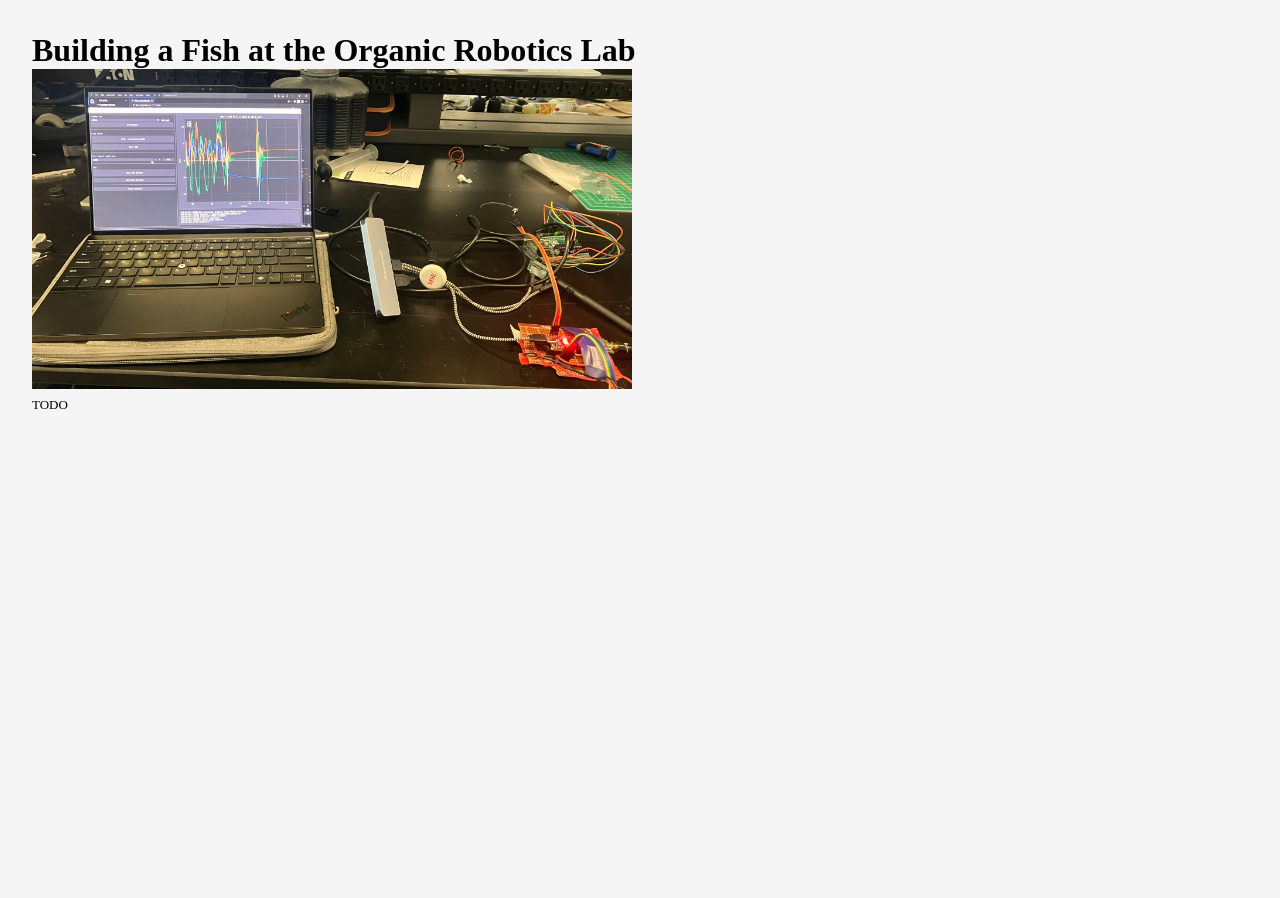
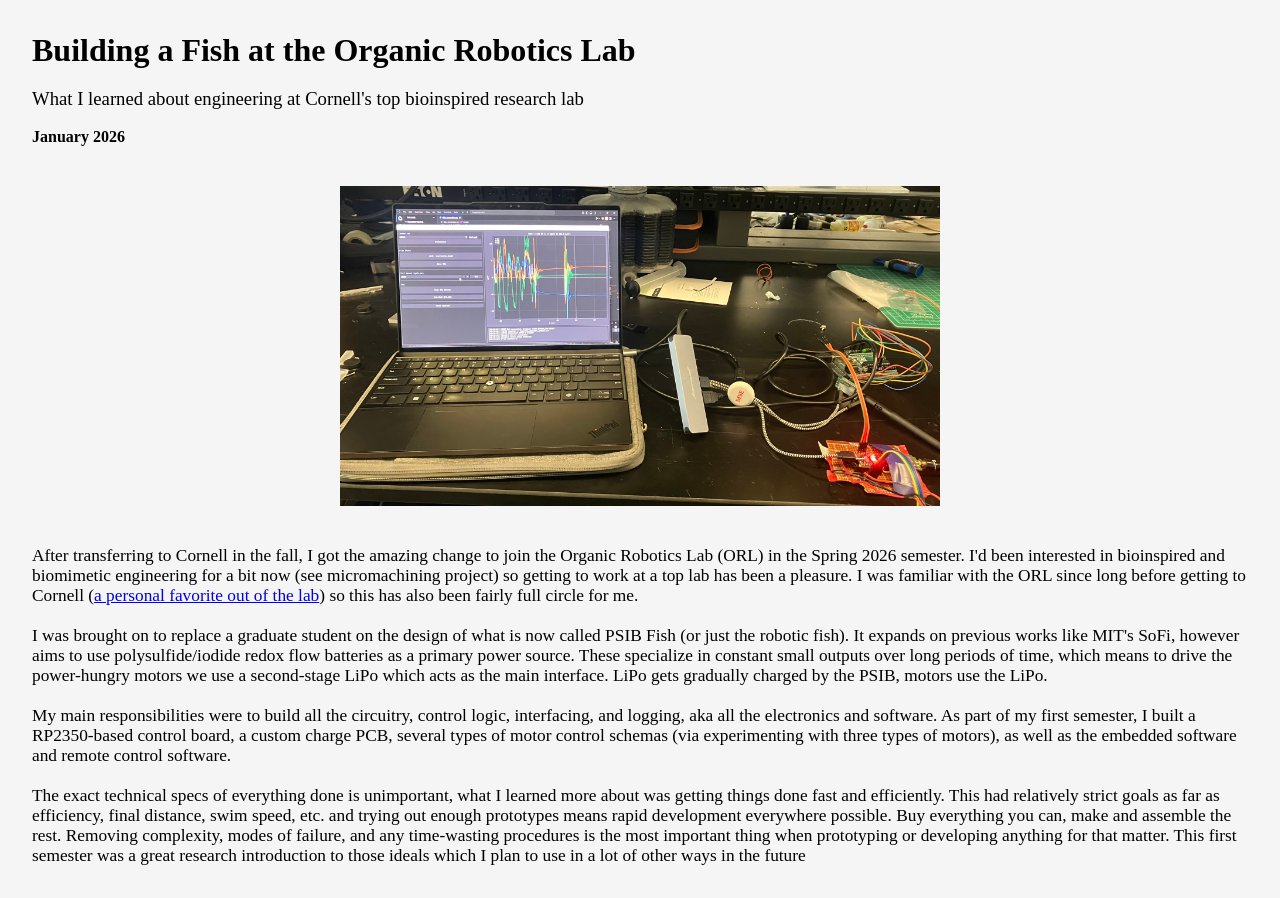
Before and after one commit to iBrushC/iBrushC.github.io, a plain HTML site: page index.html in a window 1280 px wide. Both pictures are taken after a click on the element 178 px from the left and 424 px from the top of the page. Before the commit the page ends 800 px from the top, so only its background shows below. Drawn offline with Linux system fonts and the light colour scheme; a web font is replaced by a local one.

Commit message:
Added ORL post

```diff
--- a/index.html
+++ b/index.html
@@ -25,8 +25,12 @@
     <div class="post-content">
         <div class="header">
             <h1 id="post-title">Post Title</h1>
+            <h3 id="post-desc">Post Description</h3>
+            <h4 id="post-date">Post Date</h4>
+        </div>
+        <div class="post-content-body">
             <div id="post-image"></div>
-            <p id="post-content">Post Content</p>
+            <p id="post-body-text">Post Content</p>
         </div>
     </div>
     <script src="load.js"></script>
--- a/page.js
+++ b/page.js
@@ -24,8 +24,10 @@ const switchPage = async (newPage) => {
         // Set content
         const postObj = await getPost(newPage);
         document.getElementById("post-title").innerHTML = postObj.title;
-        document.getElementById("post-image").style = `background: url(media/${postObj.image}) center / cover no-repeat; height: 40vh; max-width: 600px;`;
-        document.getElementById("post-content").innerHTML = postObj.content;
+        document.getElementById("post-desc").innerHTML = postObj.desc;
+        document.getElementById("post-date").innerHTML = postObj.date;
+        document.getElementById("post-image").style.background = `url(media/${postObj.image}) center / cover no-repeat`;
+        document.getElementById("post-body-text").innerHTML = postObj.content;
     }
 }
 
--- a/posts/organic-robotics-lab.md
+++ b/posts/organic-robotics-lab.md
@@ -1,7 +1,20 @@
 Title: Building a Fish at the Organic Robotics Lab
-Description: TODO
+Description: What I learned about engineering at Cornell's top bioinspired research lab
 Image: organic_robotics_lab.JPEG
 Tags: Research
 Date: January 2026
 Content:
-TODO
+
+After transferring to Cornell in the fall, I got the amazing change to join the Organic Robotics Lab (ORL) in the Spring 2026 semester. I'd been interested in bioinspired and biomimetic engineering for a bit now (see micromachining project) so getting to work at a top lab has been a pleasure. I was familiar with the ORL since long before getting to Cornell (<a  href="https://news.cornell.edu/stories/2024/08/biohybrid-robots-controlled-electrical-impulses-mushrooms">a personal favorite out of the lab</a>) so this has also been fairly full circle for me.
+
+<br><br>
+
+I was brought on to replace a graduate student on the design of what is now called PSIB Fish (or just the robotic fish). It expands on previous works like MIT's SoFi, however aims to use polysulfide/iodide redox flow batteries as a primary power source. These specialize in constant small outputs over long periods of time, which means to drive the power-hungry motors we use a second-stage LiPo which acts as the main interface. LiPo gets gradually charged by the PSIB, motors use the LiPo.
+
+<br><br>
+
+My main responsibilities were to build all the circuitry, control logic, interfacing, and logging, aka all the electronics and software. As part of my first semester, I built a RP2350-based control board, a custom charge PCB, several types of motor control schemas (via experimenting with three types of motors), as well as the embedded software and remote control software.
+
+<br><br>
+
+The exact technical specs of everything done is unimportant, what I learned more about was getting things done fast and efficiently. This had relatively strict goals as far as efficiency, final distance, swim speed, etc. and trying out enough prototypes means rapid development everywhere possible. Buy everything you can, make and assemble the rest. Removing complexity, modes of failure, and any time-wasting procedures is the most important thing when prototyping or developing anything for that matter. This first semester was a great research introduction to those ideals which I plan to use in a lot of other ways in the future
--- a/styles.css
+++ b/styles.css
@@ -30,7 +30,7 @@ p {
     margin: 0;
     margin-top: 0.5rem;
     padding: 0;
-    font-size: 13px;
+    font-size: 10pt;
 }
 
 .clickable {
@@ -172,3 +172,24 @@ p {
 .project:hover .date, .project:hover .tags {
     opacity: 1;
 }
+
+.post-content-body {
+    padding: 2rem;
+    padding-top: 0;
+    display: flex;
+    flex-direction: column;
+    align-items: center;
+    justify-content: flex-start;
+    text-align: left;
+    font-family: 'Azeret Mono';
+}
+
+.post-content-body p {
+    font-size: 13pt;
+}
+
+#post-image {
+    width: 80vw;
+    height: 40vh; max-width: 600px;
+    margin-bottom: 2rem;
+}
```
